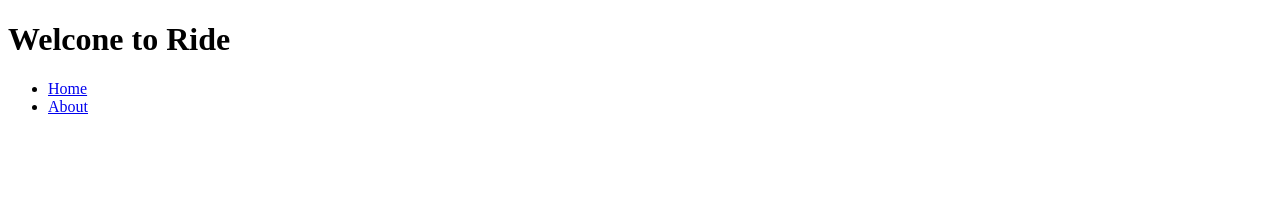
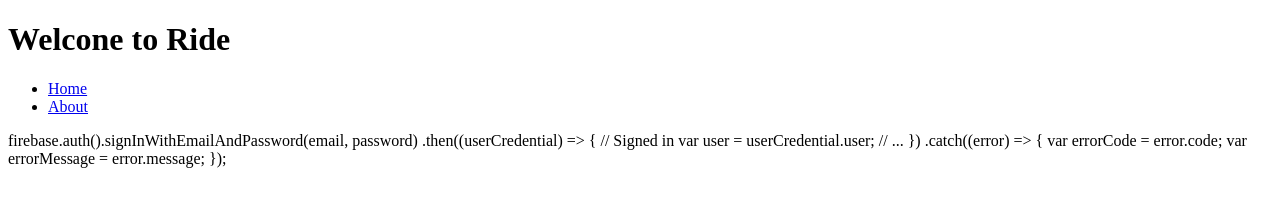
Before and after one commit to function0llc/ride, a plain HTML site: page public/index.html in a window 1280 px wide. Drawn offline with Linux system fonts and the light colour scheme; some packages are replaced by stand-ins of ours.

Commit message:
v1 commit

```diff
--- a/public/index.html
+++ b/public/index.html
@@ -12,5 +12,25 @@
         <li><a href="about.html">About</a> </li>
     </ul>
 </nav>
+<!-- The core Firebase JS SDK is always required and must be listed first -->
+<script src="/__/firebase/8.9.1/firebase-app.js"></script>
+
+<!-- TODO: Add SDKs for Firebase products that you want to use
+     https://firebase.google.com/docs/web/setup#available-libraries -->
+<script src="/__/firebase/8.9.1/firebase-analytics.js"></script>
+
+<!-- Initialize Firebase -->
+<script src="/__/firebase/init.js"></script>
+
+firebase.auth().signInWithEmailAndPassword(email, password)
+  .then((userCredential) => {
+    // Signed in
+    var user = userCredential.user;
+    // ...
+  })
+  .catch((error) => {
+    var errorCode = error.code;
+    var errorMessage = error.message;
+  });
 </body>
 </html>
```
